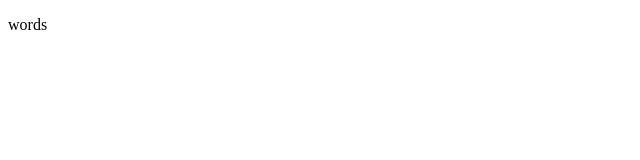
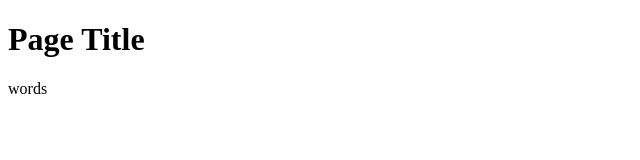
Before and after one commit to camillekschmidt/camillekschmidt.github.io, a plain HTML site: page index.html in a window 1280 px wide. Shown: the whole page, without its empty margins (0-640 px from the left). Drawn offline with Linux system fonts and the light colour scheme.

Commit message:
Update index.html

```diff
--- a/index.html
+++ b/index.html
@@ -3,7 +3,7 @@
 
 <head>
     <meta charset="utf-8">
-    <title>Page Title</title>
+    <h1>Page Title</h1>
 </head>
 
 <body>
```
